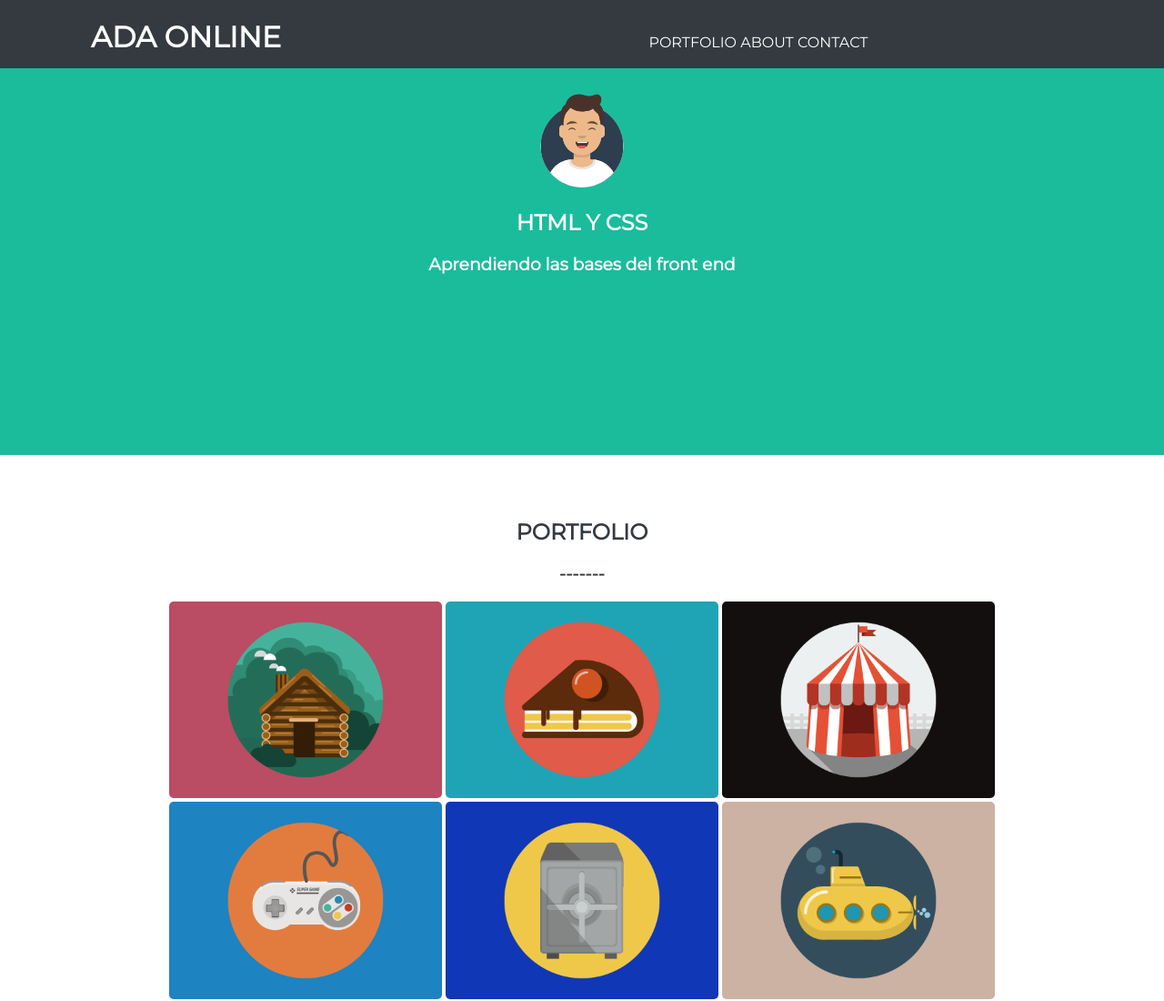
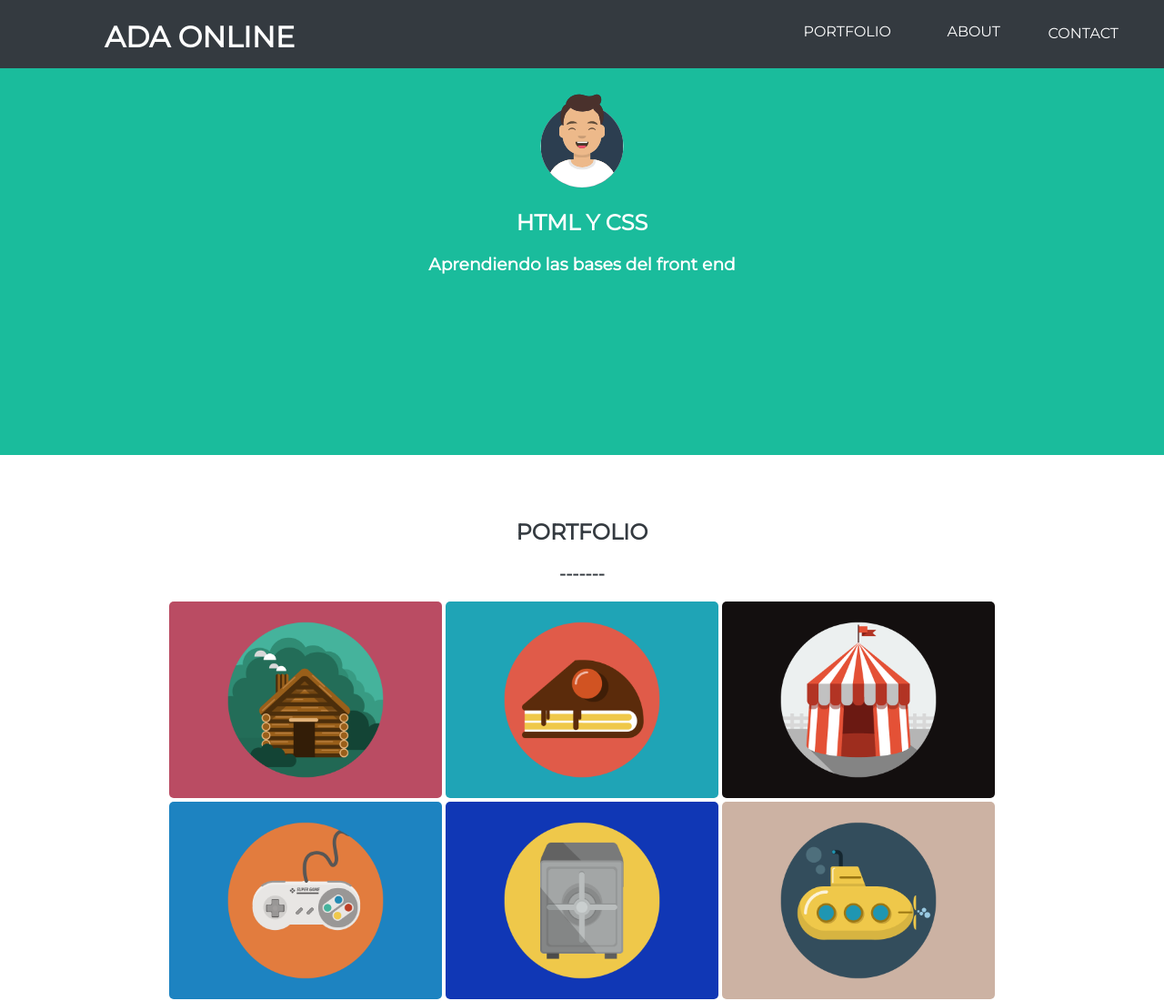
Before and after one commit to mariaabi82/8va, a plain HTML site: page index.html in a window 1280 px wide. Shown: the top 1100 px of the page at 91% size. Drawn offline with Linux system fonts and the light colour scheme.

Commit message:
Arreglé los elem del header

```diff
--- a/index.html
+++ b/index.html
@@ -5,7 +5,7 @@
     <meta charset="UTF-8">
     <link rel="stylesheet" href="styleclase8.css" type="text/css">
     </link>
-    <title>Ejercicio</title>
+    <title>Bootstrap copy</title>
 
 </head>
 
@@ -13,10 +13,10 @@
 <body>
 
     <div class="header">
-        <h1>ADA ONLINE</h1>
-        <a href="#portfolio">PORTFOLIO</a>
-        <a href="#about">ABOUT</a>
-        <a href="#contact">CONTACT</p>
+        <div class="ada"<a href="https://ada.com.ar/"><h1>ADA ONLINE</h1></div>
+        <div class="portfolioheader"<a href="#portfolio">PORTFOLIO</a></div>
+        <div class="aboutheader"<a href="#about">ABOUT</a></div>
+        <div class="contactheader"<a href="#contact">CONTACT</p></div>
     </div>
 
     <div class="main">
--- a/styleclase8.css
+++ b/styleclase8.css
@@ -28,10 +28,26 @@ p{
     top:0px;
 }
 
+.ada{
+    position:fixed;
+    left: 15px;
+}
+.portfolioheader{
+    position:fixed;
+    right: 300px;
+    top: 25px;
+}
+
+.aboutheader{
+    position:fixed;
+    right: 180px;
+    top: 25px;
+}
+
 .contactheader{
-    position: relative;
-    right: 10px;
-
+    position: fixed;
+    right: 20px;
+    top: 10px;
 }
 
 a:link {
```
